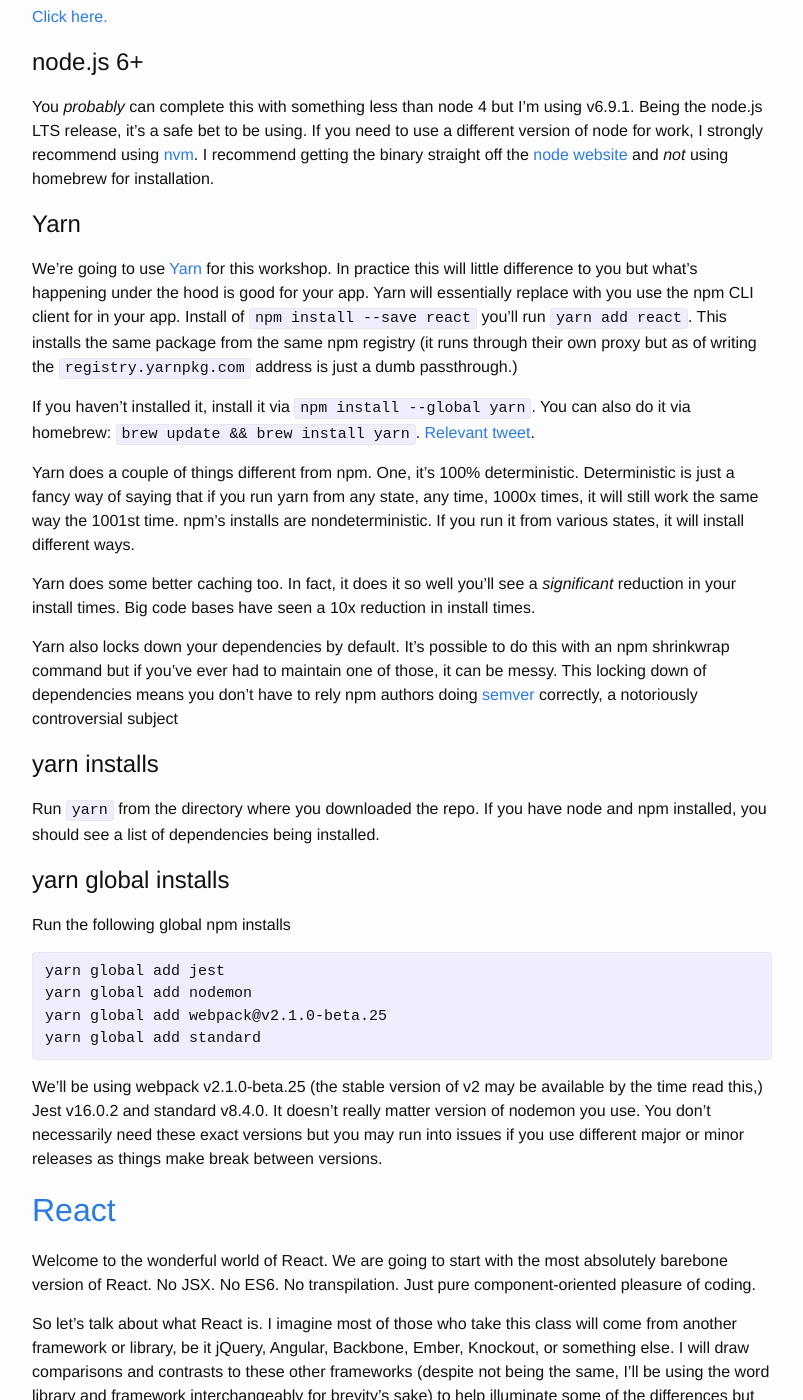
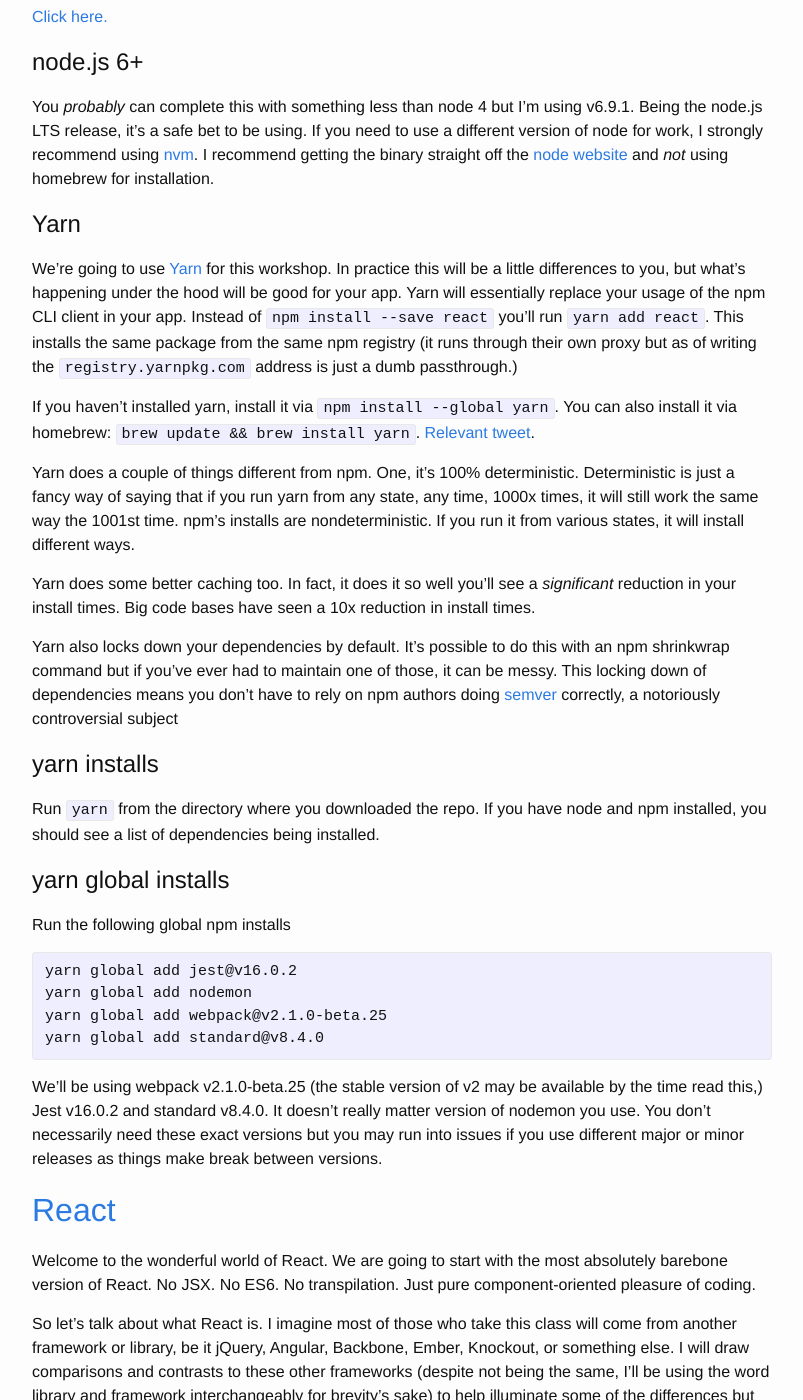
Before and after one commit to btholt/complete-intro-to-react, a Jekyll site: the page built from all.markdown, in a window 1280 px wide and 1400 px high, scrolled down 771 px. Shown: the whole window, without its empty margins (238-1041 px from the left). Built offline with Jekyll 4.4.1, drawn with Linux system fonts in a browser that asks for light colours.

Commit message:
Fix grammatical errors.
- Fix a few grammatical errors to help improve readability
- Look down global versions of `jest` and `standard` to match versions
  in following paragraph

```diff
--- a/_posts/2016-01-02-setup.markdown
+++ b/_posts/2016-01-02-setup.markdown
@@ -14,15 +14,15 @@
 
 ## Yarn
 
-We're going to use [Yarn](https://yarnpkg.com/) for this workshop. In practice this will little difference to you but what's happening under the hood is good for your app. Yarn will essentially replace with you use the npm CLI client for in your app. Install of <code>npm install --save react</code> you'll run <code>yarn add react</code>. This installs the same package from the same npm registry (it runs through their own proxy but as of writing the <code>registry.yarnpkg.com</code> address is just a dumb passthrough.)
+We're going to use [Yarn](https://yarnpkg.com/) for this workshop. In practice this will be a little differences to you, but what's happening under the hood will be good for your app. Yarn will essentially replace your usage of the npm CLI client in your app. Instead of <code>npm install --save react</code> you'll run <code>yarn add react</code>. This installs the same package from the same npm registry (it runs through their own proxy but as of writing the <code>registry.yarnpkg.com</code> address is just a dumb passthrough.)
 
-If you haven't installed it, install it via <code>npm install --global yarn</code>. You can also do it via homebrew: <code>brew update && brew install yarn</code>. [Relevant tweet](https://twitter.com/iamdevloper/status/787992202643374080).
+If you haven't installed yarn, install it via <code>npm install --global yarn</code>. You can also install it via homebrew: <code>brew update && brew install yarn</code>. [Relevant tweet](https://twitter.com/iamdevloper/status/787992202643374080).
 
 Yarn does a couple of things different from npm. One, it's 100% deterministic. Deterministic is just a fancy way of saying that if you run yarn from any state, any time, 1000x times, it will still work the same way the 1001st time. npm's installs are nondeterministic. If you run it from various states, it will install different ways.
 
 Yarn does some better caching too. In fact, it does it so well you'll see a _significant_ reduction in your install times. Big code bases have seen a 10x reduction in install times.
 
-Yarn also locks down your dependencies by default. It's possible to do this with an npm shrinkwrap command but if you've ever had to maintain one of those, it can be messy. This locking down of dependencies means you don't have to rely npm authors doing [semver](http://semver.org/) correctly, a notoriously controversial subject
+Yarn also locks down your dependencies by default. It's possible to do this with an npm shrinkwrap command but if you've ever had to maintain one of those, it can be messy. This locking down of dependencies means you don't have to rely on npm authors doing [semver](http://semver.org/) correctly, a notoriously controversial subject
 
 ## yarn installs
 
@@ -33,10 +33,10 @@
 Run the following global npm installs
 
 {% highlight bash %}
-yarn global add jest
+yarn global add jest@v16.0.2
 yarn global add nodemon
 yarn global add webpack@v2.1.0-beta.25
-yarn global add standard
+yarn global add standard@v8.4.0
 {% endhighlight %}
 
 We'll be using webpack v2.1.0-beta.25 (the stable version of v2 may be available by the time read this,) Jest v16.0.2 and standard v8.4.0. It doesn't really matter version of nodemon you use. You don't necessarily need these exact versions but you may run into issues if you use different major or minor releases as things make break between versions.
```
